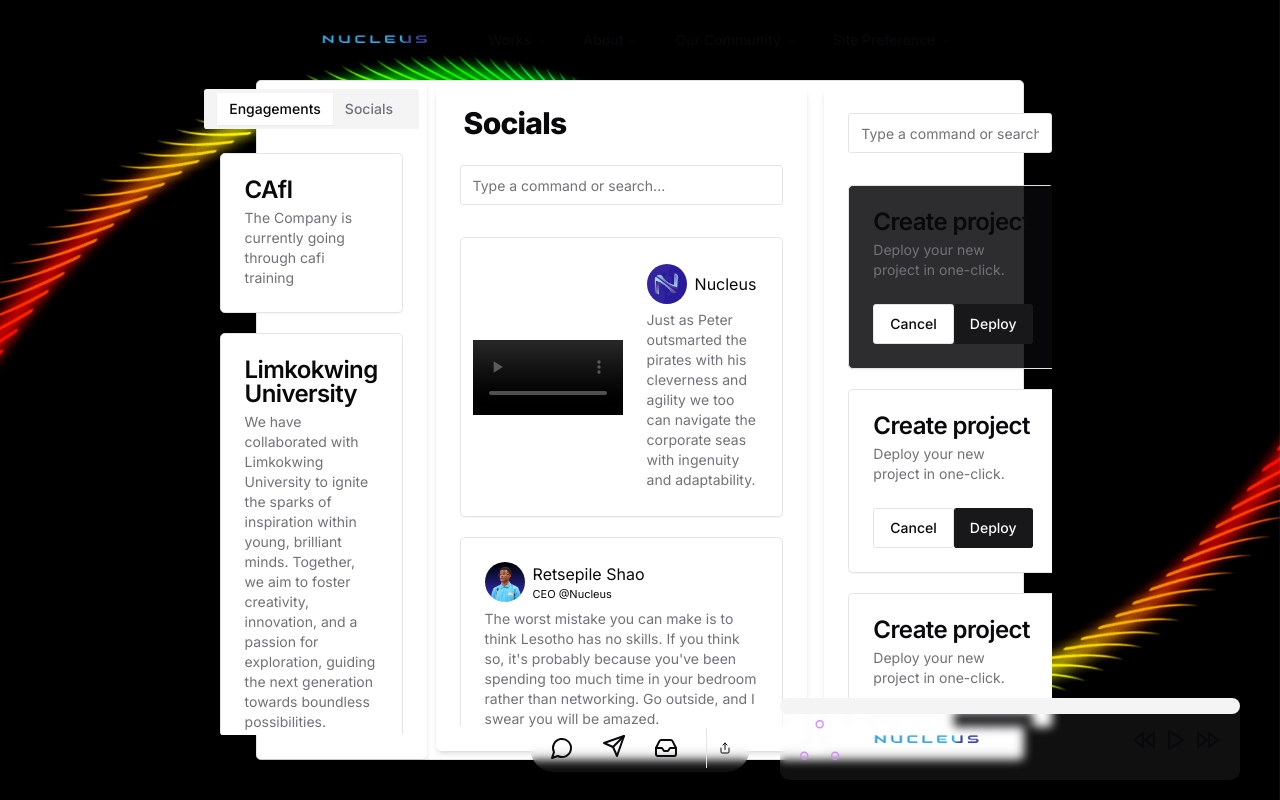
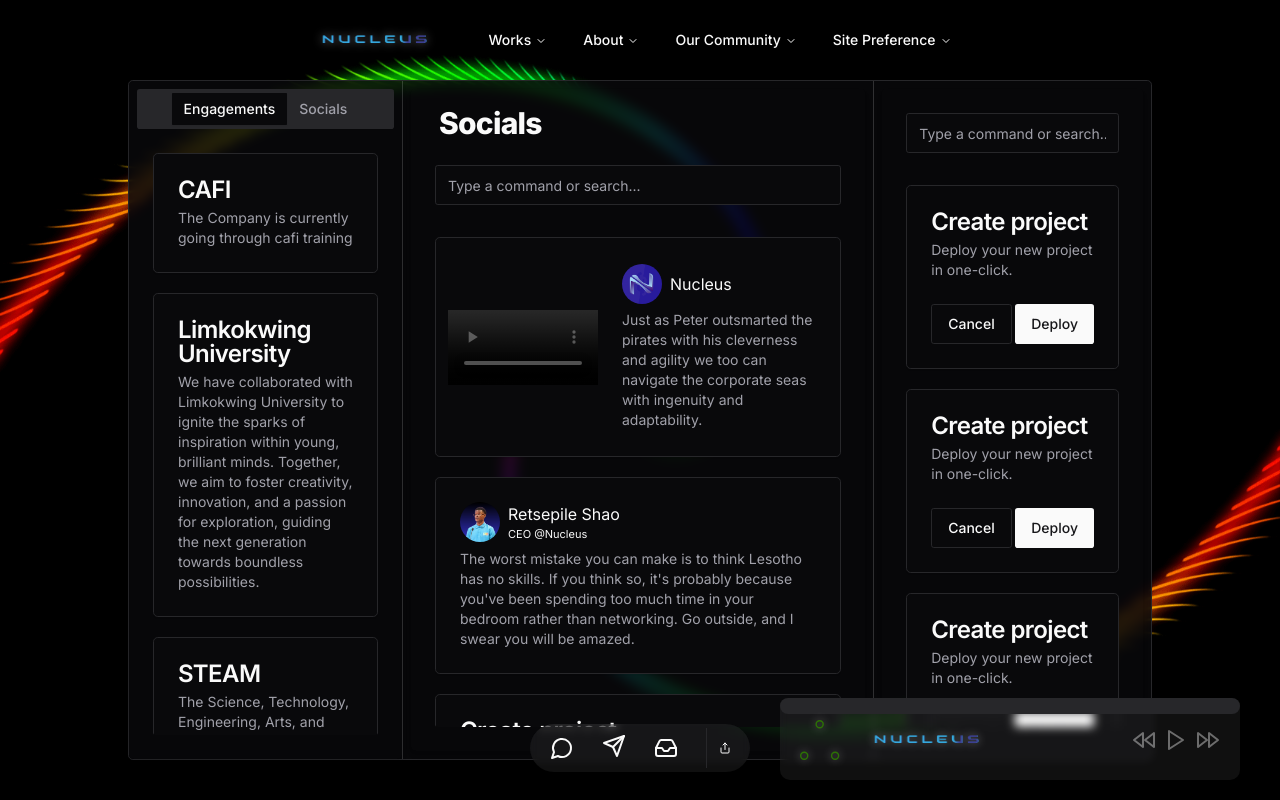
Before and after one commit to ragmer09toske/nu-community, a Next.js app: page / in a window 1280 px wide. Built offline with nearby package versions, Linux system fonts and the light colour scheme; grey boxes are pictures that could not be loaded.

Commit message:
first commit

```diff
--- a/app/layout.tsx
+++ b/app/layout.tsx
@@ -23,7 +23,7 @@
     <html lang="en">
        <ThemeProvider
             attribute="class"
-            defaultTheme="system"
+            defaultTheme="dark"
             enableSystem
             disableTransitionOnChange
         >
--- a/components/ControlBar/Engagements.tsx
+++ b/components/ControlBar/Engagements.tsx
@@ -14,7 +14,7 @@
 
             <Card className="w-[100%]">
                 <CardHeader>
-                    <CardTitle>CAfI</CardTitle>
+                    <CardTitle>CAFI</CardTitle>
                     <CardDescription>The Company is currently going through cafi training</CardDescription>
                 </CardHeader>
             </Card>
--- a/components/Feed.tsx
+++ b/components/Feed.tsx
@@ -63,7 +63,7 @@
                     </div>
                 </div>
                   <CardDescription>
-                    The worst mistake you can make is to think Lesotho has no skills. If you think so, it's probably because you've been spending too much time in your bedroom rather than networking. Go outside, and I swear you will be amazed.
+                    The worst mistake you can make is to think Lesotho has no skills. If you think so, it&apos;s probably because you&apos;ve been spending too much time in your bedroom rather than networking. Go outside, and I swear you will be amazed.
                   </CardDescription>
                 </CardHeader>
                 </div>
--- a/components/Music.tsx
+++ b/components/Music.tsx
@@ -71,7 +71,7 @@
     }, [playing]);
 
     return (
-        <div className='fixed bottom-0 lg:w-[500px] right-5 p-5 w-full flex justify-center '>
+        <div className='fixed bottom-0 lg:w-[500px] md:w-[300px] right-5 p-5 w-full flex justify-center '>
             <div className='relative w-full p-5 border-solid border-1 dark:border-black'
                 style={{
                     backdropFilter: "blur(5px)",
@@ -103,13 +103,13 @@
                         </div>
                         <audio ref={audioRef} src="/audio.mp3" />
                         <div  className='flex items-center gap-2'>
-                            <Rewind />
+                            <Rewind style={{color:"rgba(255, 255, 255, 0.387)"}}/>
                             { playing ?
-                                <Pause onClick={handlePause} />
+                                <Pause onClick={handlePause} style={{color:"rgba(255, 255, 255, 0.387)"}}/>
                                 :
-                                <Play onClick={handlePlay} />
+                                <Play onClick={handlePlay} style={{color:"rgba(255, 255, 255, 0.387)"}}/>
                             }
-                            <FastForward />
+                            <FastForward style={{color:"rgba(255, 255, 255, 0.387)"}}/>
                         </div>
                     </div>
                 </div>
--- a/components/Network.tsx
+++ b/components/Network.tsx
@@ -15,7 +15,7 @@
           backdropFilter: "blur(5px)",
           // background: "#09090bd9",
           borderWidth: "1px",
-          width: "60%",
+          width: "80%",
           height: "85%"
       }}
         className="flex justify-center dark:bg-[#09090bd9] bg-[#FFFFFFFF]"
```
